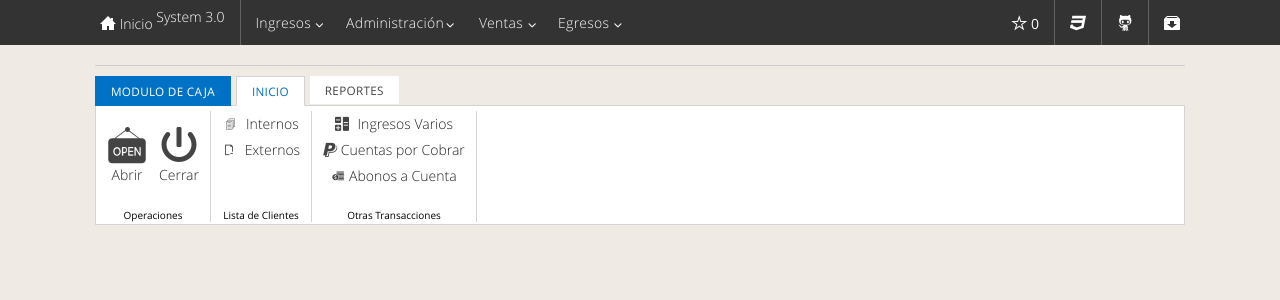
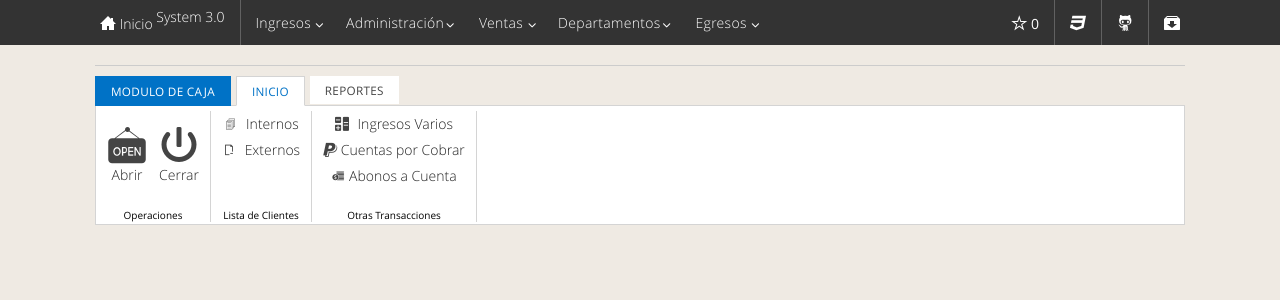
Before and after one commit to omoraleshlc/medicalsw, a PHP site: page /ingresos/index.php in a window 1280 px wide. Shown: the top 300 px of the page. Run offline with PHP 8.4, Linux system fonts and the light colour scheme; style sheets or scripts are compiled from the project's sources; some libraries are stand-ins or nearby versions.

Commit message:
agregar departamento

```diff
--- a/encabezado.php
+++ b/encabezado.php
@@ -50,6 +50,14 @@
                     <li><a href="template-news-portal.html">News Portal (msn.com)</a></li>
                 </ul>
             </li>
+
+            <li>
+                <a href="#" class="dropdown-toggle">Departamentos</a>
+                <ul class="dropdown-menu dark" data-role="dropdown">
+                    <li><a href="template-news-portal.html">News Portal (msn.com)</a></li>
+                </ul>
+            </li>
+
             <li>
                 <a class="dropdown-toggle"  href="#">Egresos</a>
                 <ul class="dropdown-menu dark" data-role="dropdown">
```
